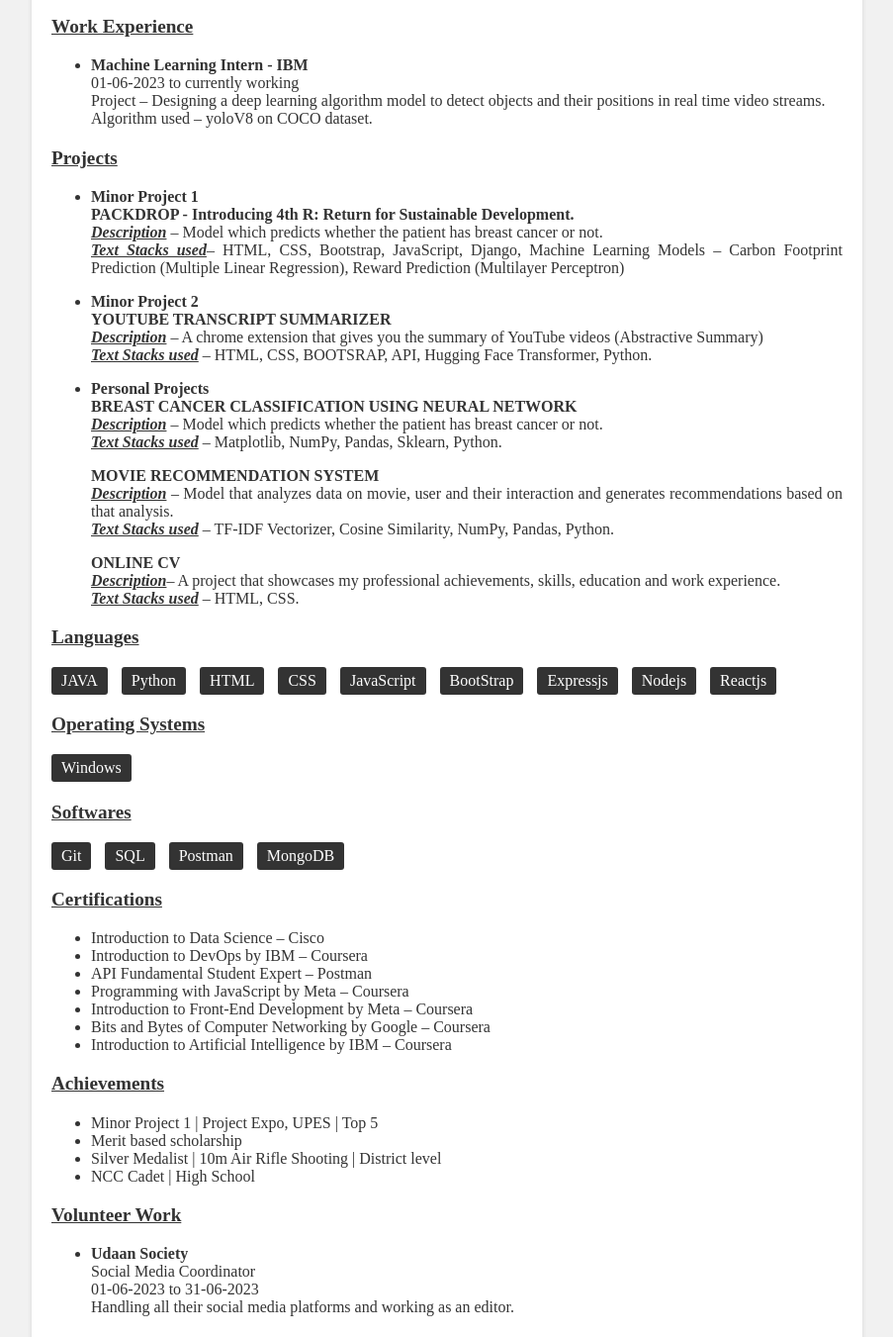
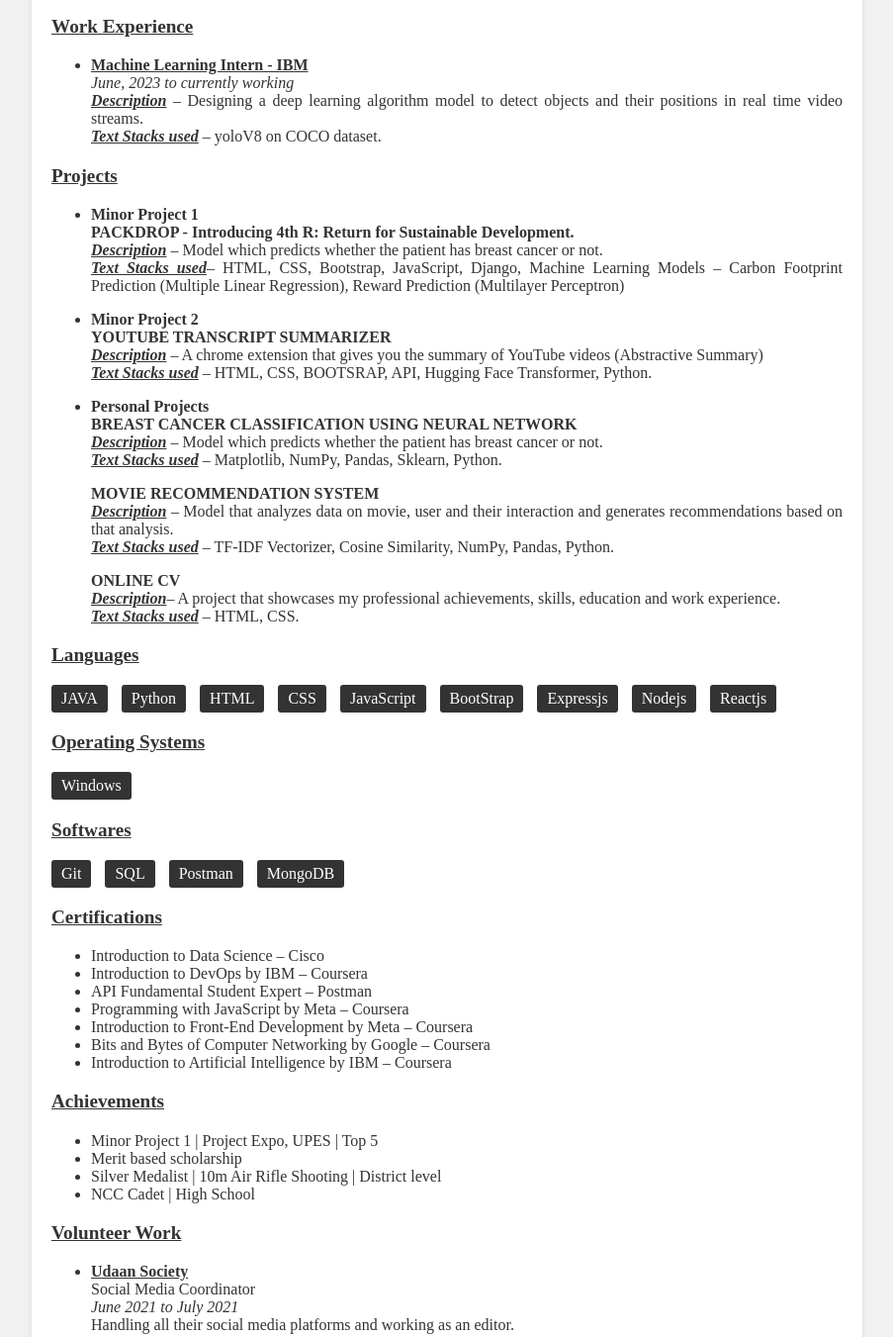
Before and after one commit to vanya-001/Resume, a plain HTML site: page index.html in a window 1280 px wide. Shown: the part 723-2074 px from the top of the page at 99% size, without its empty margins (188-1091 px from the left). Drawn offline with Linux system fonts and the light colour scheme.

Commit message:
Highlighted dates

```diff
--- a/index.html
+++ b/index.html
@@ -164,11 +164,11 @@
                 <h3 class = section-title>Work Experience</h3>
 
                 <ul>
-                    <li> <strong> Machine Learning Intern - IBM</strong><br>
-                            01-06-2023 to currently working
+                    <li> <strong><u>Machine Learning Intern - IBM</u></strong><br>
+                            <i>June, 2023 to currently working</i>
                             <br>
-                            Project – Designing a deep learning algorithm model to detect objects and their positions in real time video streams. <br>
-                            Algorithm used – yoloV8 on COCO dataset.
+                            <i><u><b>Description</b></u></i> – Designing a deep learning algorithm model to detect objects and their positions in real time video streams. <br>
+                            <i><b><u>Text Stacks used</u></b></i> – yoloV8 on COCO dataset.
                     </li>
                 </ul>
             </p>
@@ -287,9 +287,9 @@
             <p class="section-content">
                 <h3 class="section-title">Volunteer Work</h3>
                 <ul>
-                    <li><strong>Udaan Society</strong> <br>
+                    <li><strong><u>Udaan Society</u></strong> <br>
                     Social Media Coordinator <br>
-                    01-06-2023 to 31-06-2023 <br>
+                    <i>June 2021 to July 2021</i> <br>
                     Handling all their social media platforms and working as an editor.
                     </li>
                 </ul>
```
